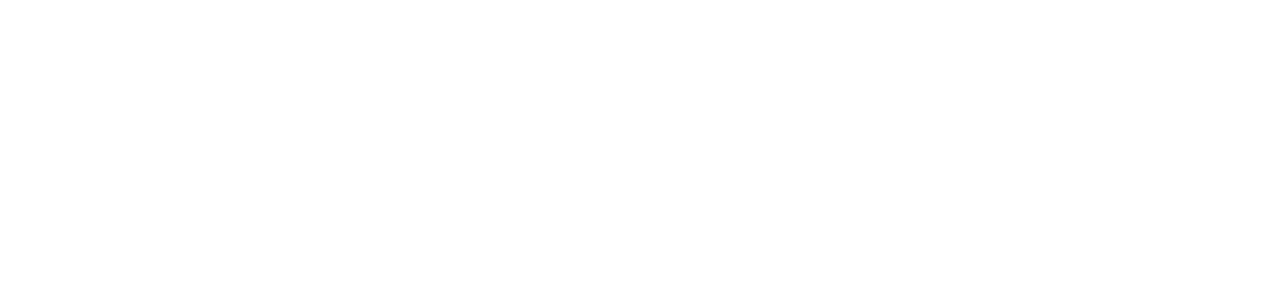
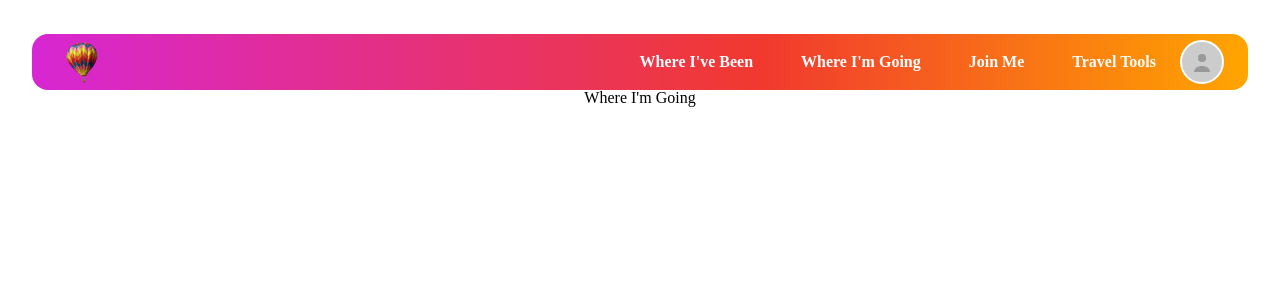
Before and after one commit to Bland-Life/Large-Project, a React (Vite) app in the folder frontend/: page /WhereImGoing in a window 1280 px wide. Before the commit this address had no page. Shown: the top 300 px of the page. Built offline with nearby package versions, Linux system fonts and the light colour scheme.

Commit message:
Navbar fix

```diff
--- a/frontend/src/App.tsx
+++ b/frontend/src/App.tsx
@@ -1,25 +1,34 @@
-//App.tsx
+import { BrowserRouter as Router, Routes, Route } from "react-router-dom";
+import "./css/App.css";
 
-import { BrowserRouter as Router, Route, Routes } from 'react-router-dom';
-import './css/App.css';
-import NavBar from './components/NavBar';
+/* existing pages */
+import HomePage        from "./pages/HomePage";
+import LoginPage       from "./pages/LoginPage";
+import SignupPage      from "./pages/SignUpPage";
+import MyAccount       from "./pages/MyAccountPage";
 
-// Pages
-import LoginPage from './pages/LoginPage.tsx';
-import HomePage from './pages/HomePage.tsx';
-import SignupPage from './pages/SignUpPage.tsx';
-import MyAccount from './pages/MyAccountPage.tsx';
+/* pages already in your tree */
+import JoinMePage          from "./pages/JoinMePage";
+import TravelToolsPage     from "./pages/TravelToolsPage";
+import WhereImGoingPage    from "./pages/WhereImGoingPage";
 
-
+/* page you still need to create — stub shown below */
+import WhereIveBeenPage    from "./pages/WhereIveBeenPage";
 
 function App() {
   return (
     <Router>
       <Routes>
-        <Route path="/" element={<HomePage />} />
-        <Route path="/Login" element={<LoginPage />} />
-        <Route path="/Signup" element={<SignupPage />} />
-        <Route path="/MyAccount" element={<MyAccount />} />
+        <Route path="/"              element={<HomePage />} />
+        <Route path="/Login"         element={<LoginPage />} />
+        <Route path="/Signup"        element={<SignupPage />} />
+        <Route path="/MyAccount"     element={<MyAccount />} />
+
+        {/* account‑sub routes */}
+        <Route path="/WhereIveBeen"  element={<WhereIveBeenPage />} />
+        <Route path="/WhereImGoing"  element={<WhereImGoingPage />} />
+        <Route path="/JoinMe"        element={<JoinMePage />} />
+        <Route path="/TravelTools"   element={<TravelToolsPage />} />
       </Routes>
     </Router>
   );
--- a/frontend/src/pages/TravelToolsPage.tsx
+++ b/frontend/src/pages/TravelToolsPage.tsx
@@ -0,0 +1,10 @@
+import AccountNavBar from "../components/AccountNavBar";
+
+export default function TravelToolsPage() {
+  return (
+    <div>
+      <AccountNavBar />
+      <h1>Travel Tools</h1>
+    </div>
+  );
+}
--- a/frontend/src/pages/WhereImGoingPage.tsx
+++ b/frontend/src/pages/WhereImGoingPage.tsx
@@ -0,0 +1,10 @@
+import AccountNavBar from "../components/AccountNavBar";
+
+export default function WhereImGoingPage() {
+  return (
+    <div>
+      <AccountNavBar />
+      <h1>Where I'm Going</h1>
+    </div>
+  );
+}
--- /dev/null
+++ b/frontend/src/pages/WhereIveBeenPage.tsx
@@ -0,0 +1,10 @@
+import AccountNavBar from "../components/AccountNavBar";
+
+export default function WhereIveBeenPage() {
+  return (
+    <div>
+      <AccountNavBar />
+      <h1>Where I've Been</h1>
+    </div>
+  );
+}
```
